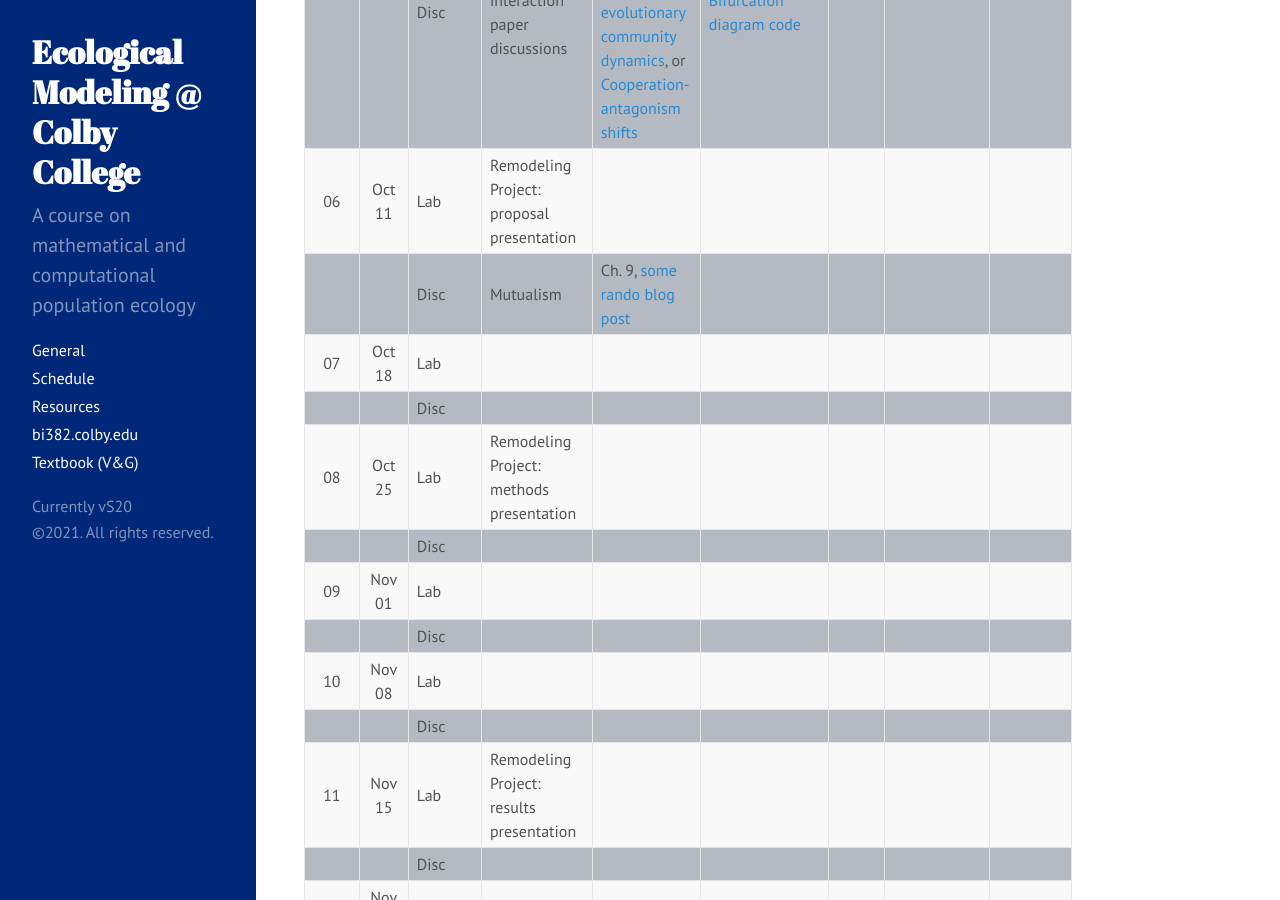
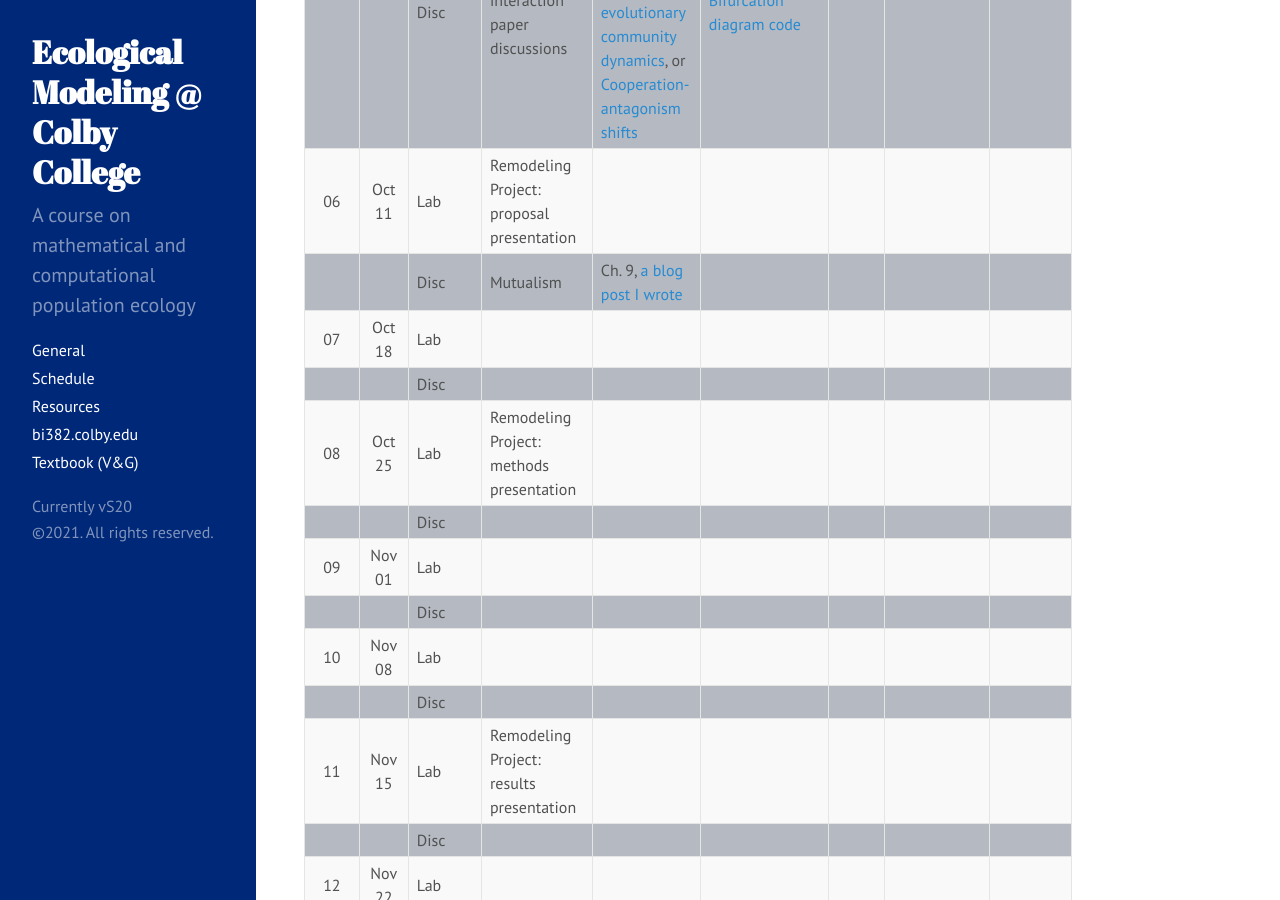
Before and after one commit to ColbyEcology/colbyecology.github.io, a Jekyll site: the page built from Schedule.md, in a window 1280 px wide and 900 px high, scrolled down 1161 px. Built offline with Jekyll 4.4.1, drawn with Linux system fonts in a browser that asks for light colours.

Commit message:
mut blog link name chage

```diff
--- a/Schedule.md
+++ b/Schedule.md
@@ -40,7 +40,7 @@ title: "Schedule"
 | 05   | Oct 04 |   Lab   | Two-species population models                                           |                                                                                                                                                                                                                                                                                                           | [Two-species models code](../Presentations/Labs/Lab04_2sppIntCode.html)                |                                                                                         | [Remodeling Project: literature search](../Assignments/RemodelingProject/RemodelingPrject_ProposalPres.html)                                                           |                                                   |
 |      |        |  Disc   | Species interaction paper discussions                                   | Choose 1: [Probabilistic species interactions](https://www.sciencedirect.com/science/article/pii/S0169534719303568), [Eco-evolutionary community dynamics](https://www.nature.com/articles/s41467-021-24977-x), or [Cooperation-antagonism shifts](https://onlinelibrary.wiley.com/doi/10.1111/oik.08201) | [Bifurcation diagram code](../Presentations/Discussions/Wk05_BifurcationDiagrams.html) |                                                                                         |                                                                                                                                                                        |                                                   |
 | 06   | Oct 11 |   Lab   | Remodeling Project: proposal presentation                               |                                                                                                                                                                                                                                                                                                           |                                                                                        |                                                                                         |                                                                                                                                                                        |                                                   |
-|      |        |  Disc   | Mutualism                                                               | Ch. 9, [some rando blog post](https://dynamicecology.wordpress.com/2020/08/20/passing-the-mutualism-buck-why-have-theoretical-textbooks-largely-ignored-mutualism/)                                                                                                                                       |                                                                                        |                                                                                         |                                                                                                                                                                        |                                                   |
+|      |        |  Disc   | Mutualism                                                               | Ch. 9, [a blog post I wrote](https://dynamicecology.wordpress.com/2020/08/20/passing-the-mutualism-buck-why-have-theoretical-textbooks-largely-ignored-mutualism/)                                                                                                                                       |                                                                                        |                                                                                         |                                                                                                                                                                        |                                                   |
 | 07   | Oct 18 |   Lab   |                                                                         |                                                                                                                                                                                                                                                                                                           |                                                                                        |                                                                                         |                                                                                                                                                                        |                                                   |
 |      |        |  Disc   |                                                                         |                                                                                                                                                                                                                                                                                                           |                                                                                        |                                                                                         |                                                                                                                                                                        |                                                   |
 | 08   | Oct 25 |   Lab   | Remodeling Project: methods presentation                                |                                                                                                                                                                                                                                                                                                           |                                                                                        |                                                                                         |                                                                                                                                                                        |                                                   |
```
